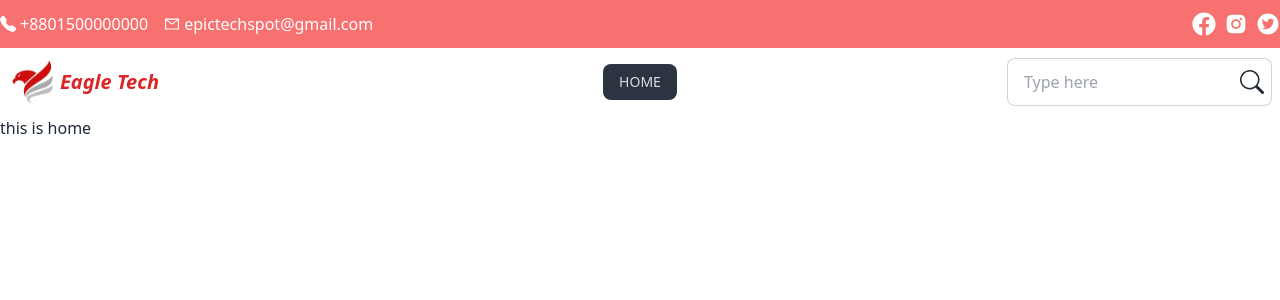
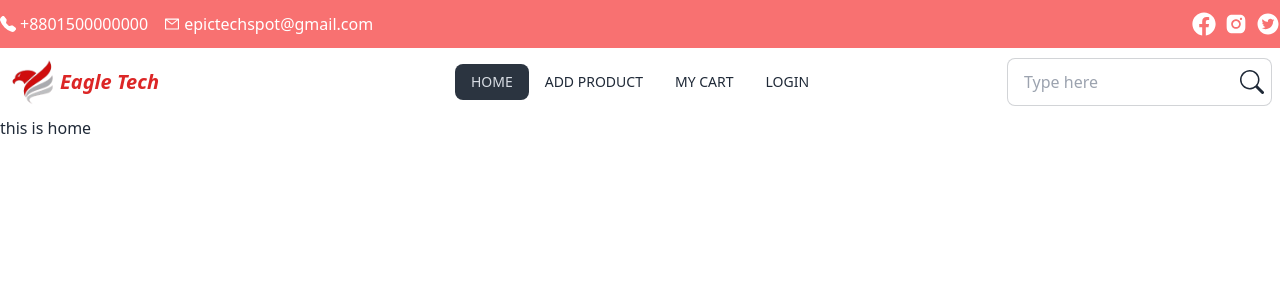
Before and after one commit to mdshaharulsiyam/Eagle-Tech, a React (Vite) app: page / in a window 1280 px wide. Shown: the top 300 px of the page. Built offline with nearby package versions, Linux system fonts and the light colour scheme.

Commit message:
top header and navber section responsive complete

```diff
--- a/index.html
+++ b/index.html
@@ -2,7 +2,7 @@
 <html lang="en" data-theme="">
   <head>
     <meta charset="UTF-8" />
-    <link rel="icon" type="image/svg+xml" href="/vite.svg" />
+    <link rel="icon" type="image/svg+xml" href="/Eagle_Tech.png" />
     <meta name="viewport" content="width=device-width, initial-scale=1.0" />
     <title>Eagle Tech</title>
   </head>
--- a/src/Components/Header/Navber/Navber.jsx
+++ b/src/Components/Header/Navber/Navber.jsx
@@ -3,6 +3,9 @@ import { BsSearch } from 'react-icons/bs';
 const Navber = () => {
     const menus = <>
         <li className="uppercase"><NavLink to={'/'}>Home</NavLink></li>
+        <li className="uppercase"><NavLink to={'/addproduct'}>Add Product</NavLink></li>
+        <li className="uppercase"><NavLink to={'/mycart'}>My Cart</NavLink></li>
+        <li className="uppercase"><NavLink to={'/login'}>Login</NavLink></li>
     </>
     return (
         <div className="">
```
Also changed, not shown: public/EpicTechSpot.png (deleted).
